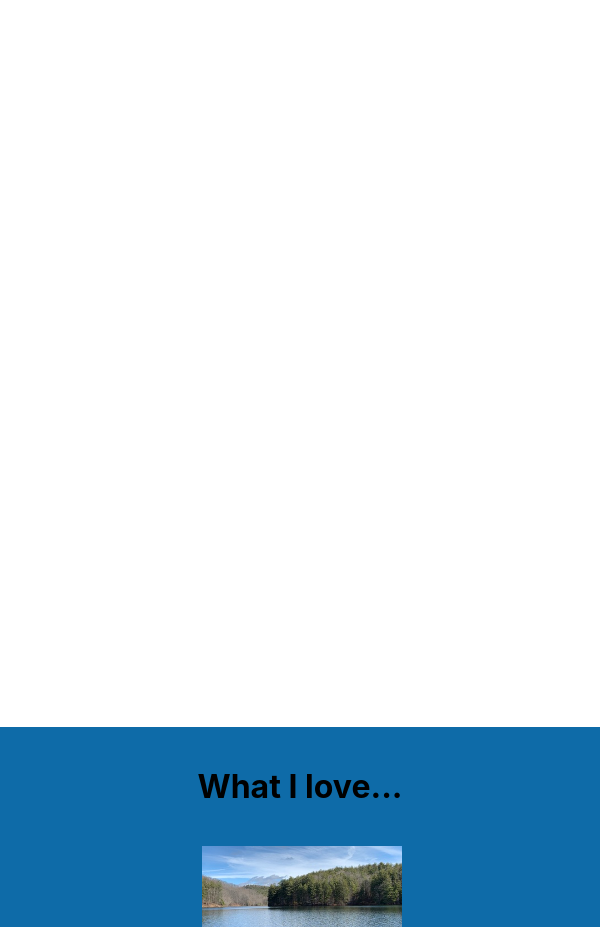
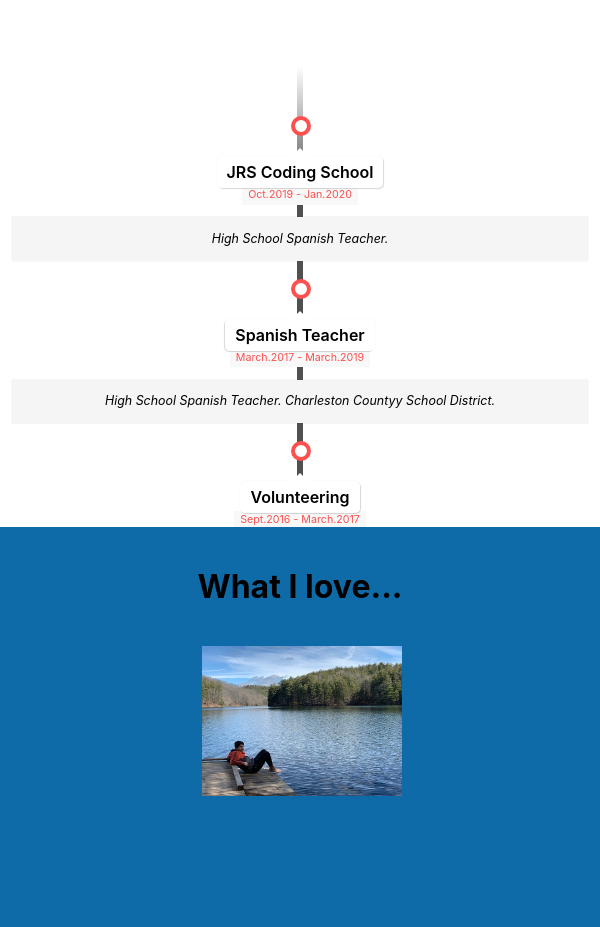
Before and after one commit to rubenperezf/ruben-perez-web, a React (Create React App) app: page / in a window 600 px wide. Shown: the part 3006-3933 px from the top of the page. Built offline with nearby package versions, Linux system fonts and the light colour scheme.

Commit message:
resume done

```diff
--- a/src/components/Resume.js
+++ b/src/components/Resume.js
@@ -3,7 +3,99 @@ import React from "react"
 function Resume() {
     return (
         <div className="resume-container" id="resume">
-            <p>hola</p>
+            <h1>Resume</h1>
+            <ul class="timeline">
+
+
+            <li>
+    <div class="direction-r">
+        <div class="flag-wrapper">
+            <span class="flag">JRS Coding School</span>
+            <span class="time-wrapper"><span class="time">Oct.2019 - Jan.2020</span></span>
+        </div>
+        <div class="desc">High School Spanish Teacher.</div>
+    </div>
+</li>
+
+
+<li>
+    <div class="direction-l">
+        <div class="flag-wrapper">
+            <span class="flag">Spanish Teacher</span>
+            <span class="time-wrapper"><span class="time">March.2017 - March.2019</span></span>
+        </div>
+        <div class="desc">High School Spanish Teacher. Charleston Countyy School District.</div>
+    </div>
+</li>
+
+
+<li>
+    <div class="direction-r">
+        <div class="flag-wrapper">
+            <span class="flag">Volunteering</span>
+            <span class="time-wrapper"><span class="time">Sept.2016 - March.2017 </span></span>
+        </div>
+        <div class="desc">Helping at Watermission. Charleston</div>
+    </div>
+</li>
+<li>
+    <div class="direction-l">
+        <div class="flag-wrapper">
+            <span class="flag">Don't Be a Foreinger</span>
+            <span class="time-wrapper"><span class="time">Feb.2014 - Aug.2016 </span></span>
+        </div>
+        <div class="desc">Founded a summer exchange program for students in Spain to visit Charleston.</div>
+    </div>
+</li>
+<li>
+    <div class="direction-r">
+        <div class="flag-wrapper">
+            <span class="flag">Master of Inter. Business</span>
+            <span class="time-wrapper"><span class="time">2012 - 2013 </span></span>
+        </div>
+        <div class="desc">IFFE Business School, La Coruña, Spain.</div>
+    </div>
+</li>
+<li>
+    <div class="direction-l">
+        <div class="flag-wrapper">
+            <span class="flag">Ges Seguros</span>
+            <span class="time-wrapper"><span class="time">Nov.2011-Nov.2012</span></span>
+        </div>
+        <div class="desc">Working in Insurances in Spain.</div>
+    </div>
+</li>
+<li>
+    <div class="direction-r">
+        <div class="flag-wrapper">
+            <span class="flag">Master Secondary Education</span>
+            <span class="time-wrapper"><span class="time">2010-2011</span></span>
+        </div>
+        <div class="desc">Universidad de Santiago de Compostela, Spain</div>
+    </div>
+</li>
+<li>
+    <div class="direction-l">
+        <div class="flag-wrapper">
+            <span class="flag">B.S.Business Administrations</span>
+            <span class="time-wrapper"><span class="time">2002-2009</span></span>
+        </div>
+        <div class="desc">Universidad de Santiago de Compostela, Spain</div>
+    </div>
+</li>
+<li>
+    <div class="direction-r">
+        <div class="flag-wrapper">
+            <span class="flag">Intermediate Degree in Music</span>
+            <span class="time-wrapper"><span class="time">1995-2005</span></span>
+        </div>
+        <div class="desc">Lugo, Spain</div>
+    </div>
+</li>
+
+
+</ul>
+
         </div>
     )
 }
--- a/src/styles/Resume.css
+++ b/src/styles/Resume.css
@@ -1,3 +1,283 @@
 .resume-container {
-    height: 800px;
+    height: 600px;
+    overflow: scroll;
 }
+.resume-container h1 {
+    padding: 40px 0px;
+    text-align: center;
+}
+
+.timeline {
+    position: relative;
+    width: 660px;
+    margin: 0 auto;
+    margin-top: 20px;
+    padding: 1em 0;
+    list-style-type: none;
+  }
+
+  .timeline:before {
+    position: absolute;
+    left: 50%;
+    top: 0;
+    content: ' ';
+    display: block;
+    width: 6px;
+    height: 100%;
+    margin-left: -3px;
+    background: rgb(80,80,80);
+    background: -moz-linear-gradient(top, rgba(80,80,80,0) 0%, rgb(80,80,80) 8%, rgb(80,80,80) 92%, rgba(80,80,80,0) 100%);
+    background: -webkit-gradient(linear, left top, left bottom, color-stop(0%,rgba(30,87,153,1)), color-stop(100%,rgba(125,185,232,1)));
+    background: -webkit-linear-gradient(top, rgba(80,80,80,0) 0%, rgb(80,80,80) 8%, rgb(80,80,80) 92%, rgba(80,80,80,0) 100%);
+    background: -o-linear-gradient(top, rgba(80,80,80,0) 0%, rgb(80,80,80) 8%, rgb(80,80,80) 92%, rgba(80,80,80,0) 100%);
+    background: -ms-linear-gradient(top, rgba(80,80,80,0) 0%, rgb(80,80,80) 8%, rgb(80,80,80) 92%, rgba(80,80,80,0) 100%);
+    background: linear-gradient(to bottom, rgba(80,80,80,0) 0%, rgb(80,80,80) 8%, rgb(80,80,80) 92%, rgba(80,80,80,0) 100%);
+
+    z-index: 5;
+  }
+
+  .timeline li {
+    padding: 1em 0;
+  }
+
+  .timeline li:after {
+    content: "";
+    display: block;
+    height: 0;
+    clear: both;
+    visibility: hidden;
+  }
+
+  .direction-l {
+    position: relative;
+    width: 300px;
+    float: left;
+    text-align: right;
+  }
+
+  .direction-r {
+    position: relative;
+    width: 300px;
+    float: right;
+  }
+
+  .flag-wrapper {
+    position: relative;
+    display: inline-block;
+
+    text-align: center;
+  }
+
+  .flag {
+    position: relative;
+    display: inline;
+    background: rgb(248,248,248);
+    padding: 6px 10px;
+    border-radius: 5px;
+
+    font-weight: 600;
+    text-align: left;
+  }
+
+  .direction-l .flag {
+    -webkit-box-shadow: -1px 1px 1px rgba(0,0,0,0.15), 0 0 1px rgba(0,0,0,0.15);
+    -moz-box-shadow: -1px 1px 1px rgba(0,0,0,0.15), 0 0 1px rgba(0,0,0,0.15);
+    box-shadow: -1px 1px 1px rgba(0,0,0,0.15), 0 0 1px rgba(0,0,0,0.15);
+  }
+
+  .direction-r .flag {
+    -webkit-box-shadow: 1px 1px 1px rgba(0,0,0,0.15), 0 0 1px rgba(0,0,0,0.15);
+    -moz-box-shadow: 1px 1px 1px rgba(0,0,0,0.15), 0 0 1px rgba(0,0,0,0.15);
+    box-shadow: 1px 1px 1px rgba(0,0,0,0.15), 0 0 1px rgba(0,0,0,0.15);
+  }
+
+  .direction-l .flag:before,
+  .direction-r .flag:before {
+    position: absolute;
+    top: 50%;
+    right: -40px;
+    content: ' ';
+    display: block;
+    width: 12px;
+    height: 12px;
+    margin-top: -10px;
+    background: #fff;
+    border-radius: 10px;
+    border: 4px solid rgb(255,80,80);
+    z-index: 10;
+  }
+
+  .direction-r .flag:before {
+    left: -40px;
+  }
+
+  .direction-l .flag:after {
+    content: "";
+    position: absolute;
+    left: 100%;
+    top: 50%;
+    height: 0;
+    width: 0;
+    margin-top: -8px;
+    border: solid transparent;
+    border-left-color: rgb(248,248,248);
+    border-width: 8px;
+    pointer-events: none;
+  }
+
+  .direction-r .flag:after {
+    content: "";
+    position: absolute;
+    right: 100%;
+    top: 50%;
+    height: 0;
+    width: 0;
+    margin-top: -8px;
+    border: solid transparent;
+    border-right-color: rgb(248,248,248);
+    border-width: 8px;
+    pointer-events: none;
+  }
+
+  .time-wrapper {
+    display: inline;
+
+    line-height: 1em;
+    font-size: 0.66666em;
+    color: rgb(250,80,80);
+    vertical-align: middle;
+  }
+
+  .direction-l .time-wrapper {
+    float: left;
+  }
+
+  .direction-r .time-wrapper {
+    float: right;
+  }
+
+  .time {
+    display: inline-block;
+    padding: 4px 6px;
+    background: rgb(248,248,248);
+  }
+
+  .desc {
+    margin: 1em 0.75em 0 0;
+
+    font-size: 0.77777em;
+    font-style: italic;
+    line-height: 1.5em;
+  }
+
+  .direction-r .desc {
+    margin: 1em 0 0 0.75em;
+  }
+
+  /* ================ Timeline Media Queries ================ */
+
+  @media screen and (max-width: 660px) {
+
+  .timeline {
+       width: 100%;
+      padding: 4em 0 1em 0;
+  }
+
+  .timeline li {
+      padding: 2em 0;
+  }
+
+  .direction-l,
+  .direction-r {
+      float: none;
+      width: 100%;
+
+      text-align: center;
+  }
+
+  .flag-wrapper {
+      text-align: center;
+  }
+
+  .flag {
+      background: rgb(255,255,255);
+      z-index: 15;
+  }
+
+  .direction-l .flag:before,
+  .direction-r .flag:before {
+    position: absolute;
+    top: -30px;
+      left: 50%;
+      content: ' ';
+      display: block;
+      width: 12px;
+      height: 12px;
+      margin-left: -9px;
+      background: #fff;
+      border-radius: 10px;
+      border: 4px solid rgb(255,80,80);
+      z-index: 10;
+  }
+
+  .direction-l .flag:after,
+  .direction-r .flag:after {
+      content: "";
+      position: absolute;
+      left: 50%;
+      top: -8px;
+      height: 0;
+      width: 0;
+      margin-left: -8px;
+      border: solid transparent;
+      border-bottom-color: rgb(255,255,255);
+      border-width: 8px;
+      pointer-events: none;
+  }
+
+  .time-wrapper {
+      display: block;
+      position: relative;
+      margin: 4px 0 0 0;
+      z-index: 14;
+  }
+
+  .direction-l .time-wrapper {
+      float: none;
+  }
+
+  .direction-r .time-wrapper {
+      float: none;
+  }
+
+  .desc {
+      position: relative;
+      margin: 1em 0 0 0;
+      padding: 1em;
+      background: rgb(245,245,245);
+      -webkit-box-shadow: 0 0 1px rgba(0,0,0,0.20);
+      -moz-box-shadow: 0 0 1px rgba(0,0,0,0.20);
+      box-shadow: 0 0 1px rgba(0,0,0,0.20);
+
+    z-index: 15;
+  }
+
+  .direction-l .desc,
+  .direction-r .desc {
+      position: relative;
+      margin: 1em 1em 0 1em;
+      padding: 1em;
+
+    z-index: 15;
+  }
+
+  }
+
+  @media screen and (min-width: 400px ?? max-width: 660px) {
+
+  .direction-l .desc,
+  .direction-r .desc {
+      margin: 1em 4em 0 4em;
+  }
+
+  }
```
